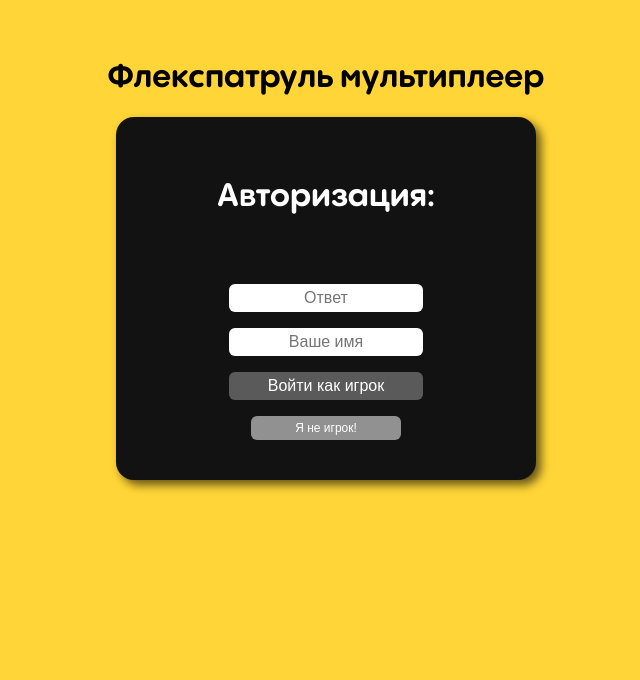
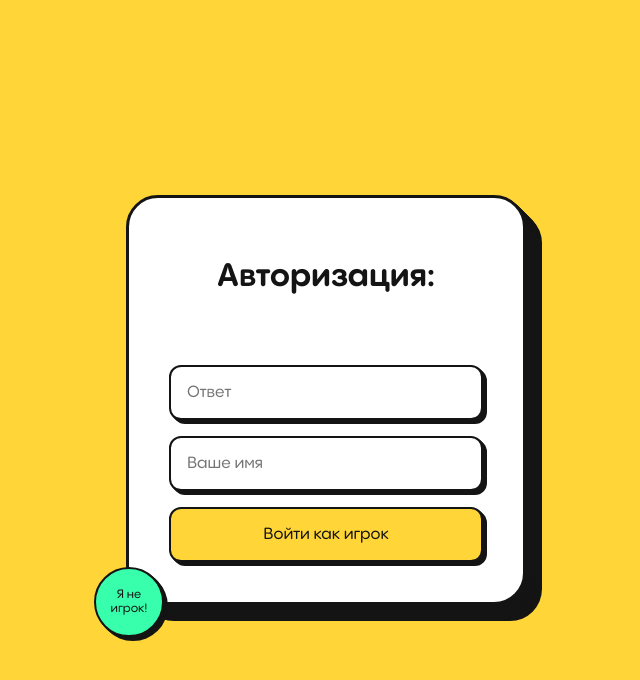
Before and after one commit to anatolykopyl/vk-bingo, a Vue app in the folder frontend/: page / in a window 1280 px wide. Shown: the top 680 px of the page, without its empty margins (314-954 px from the left). Built offline with nearby package versions, Linux system fonts and the light colour scheme.

Commit message:
Redesign and fix dupe events

```diff
--- a/frontend/src/App.vue
+++ b/frontend/src/App.vue
@@ -28,6 +28,7 @@
 :root {
   --clr-bg: #ffd537;
   --clr-accent: #37ffac;
+  --clr-text: #141414;
 }
 
 body {
@@ -35,16 +36,17 @@ body {
   background-color: var(--clr-bg);
 }
 
+input, button {
+  font: inherit;
+}
+
 #app {
   font-family: "Pangram Sans Rounded", Avenir, Helvetica, Arial, sans-serif;
   -webkit-font-smoothing: antialiased;
   -moz-osx-font-smoothing: grayscale;
   text-align: center;
-  color: black;
-  margin-top: 60px;
-}
-
-#game {
-  margin-bottom: 100px;
+  color: var(--clr-text);
+  min-height: 100vh;
+  box-sizing: border-box;
 }
 </style>
--- a/frontend/src/styles/_prepend.scss
+++ b/frontend/src/styles/_prepend.scss
@@ -2,7 +2,7 @@
   $resulting-shadow: null;
 
   @for $i from 1 through $distance {
-    $resulting-shadow: $resulting-shadow, #{$i}px #{$i}px 0 black;
+    $resulting-shadow: $resulting-shadow, #{$i}px #{$i}px 0 var(--clr-text);
   }
 
   box-shadow: $resulting-shadow;
--- a/frontend/src/views/Game/EndGame.vue
+++ b/frontend/src/views/Game/EndGame.vue
@@ -22,10 +22,10 @@ function endGame() {
 
 <style scoped lang="scss">
 .end {
-  position: fixed;
-  bottom: 8px;
-  left: 50%;
-  transform: translateX(-50%);
+  // position: fixed;
+  // bottom: 8px;
+  // left: 50%;
+  // transform: translateX(-50%);
 }
 
 .endButton {
@@ -33,7 +33,7 @@ function endGame() {
   border: none;
   font: inherit;
   padding: 8px 12px;
-  border-bottom: 1px dotted black;
+  border-bottom: 1px dotted var(--clr-text);
 
   &:hover {
     cursor: pointer;
--- a/frontend/src/views/Game/Index.vue
+++ b/frontend/src/views/Game/Index.vue
@@ -1,5 +1,5 @@
 <template>
-  <h1>Флекспатруль мультиплеер</h1>
+  <h1 class="header">Флекспатруль мультиплеер</h1>
 
   <div class="main">
     <div
@@ -12,16 +12,14 @@
       >
       <h2>Кто скинул этот мем?</h2>
       <div class="interactive">
-        <transition name="fade-answers">
+        <transition name="fade-answers" mode="out-in">
           <List
             v-if="!showResult"
             :options="options"
             @selectedAnswer="selectAnswer"
           />
-        </transition>
-        <transition name="spin-result">
           <Result
-            v-if="showResult"
+            v-else
             :selectedName="selectedAnswer"
             :correct="correctAnswer"
           />
@@ -97,19 +95,32 @@ onMounted(async () => {
 </script>
 
 <style scoped lang="scss">
+.header {
+  padding: 60px;
+  margin: auto;
+  height: 42px;
+}
+
 .main {
-  padding-bottom: 200px;
+  position: relative;
+  min-height: calc(100vh - 162px);
+  box-sizing: border-box;
+  padding: 8px;
+  display: flex;
+  flex-direction: column;
+  justify-content: space-between;
 }
 
 .card {
   width: 450px;
-  margin: auto;
+  margin: 0 auto;
+  min-height: 0;
 }
 
 .meme {
   width: 100%;
   border-radius: 32px;
-  border: 3px solid black;
+  border: 3px solid var(--clr-text);
   @include filled-shadow(16);
   transform: translateX(-8px);
 }
@@ -120,11 +131,6 @@ onMounted(async () => {
 
 .interactive {
   position: relative;
-
-  > * {
-    position: absolute;
-    width: 100%;
-  }
 }
 
 .fade-answers-leave-active {
@@ -133,14 +139,6 @@ onMounted(async () => {
 .fade-answers-leave-to {
   opacity: 0;
   transform: scale(0.3);
-}
-
-.spin-result-enter-active {
-  transition: all 2s ease;
-}
-.spin-result-enter-from {
-  transform: scale(0.2);
-  transform: rotateY(120deg);
 }
 
 .loader {
--- a/frontend/src/views/Game/Result.vue
+++ b/frontend/src/views/Game/Result.vue
@@ -31,12 +31,12 @@ export default {
 <style scoped>
 .result {
   padding: 30px 40px;
-  border-radius: 8px;
+  border-radius: 32px;
   background-color: white;
 }
 
 .correct {
-  color: black;
+  color: var(--clr-text);
   background-color: var(--clr-accent);
 }
 
--- a/frontend/src/views/Login/Index.vue
+++ b/frontend/src/views/Login/Index.vue
@@ -1,6 +1,4 @@
 <template>
-  <h1>Флекспатруль мультиплеер</h1>
-
   <div class="authCard">
     <h1>Авторизация:</h1>
 
@@ -9,21 +7,25 @@
       <input
         placeholder="Ответ"
         v-model="answer"
+        class="input"
       >
       <input
         v-if="mode === 'player'"
         placeholder="Ваше имя"
         v-model="username"
+        class="input"
       >
 
       <button
         v-if="mode === 'player'"
+        class="login"
         @click="loginPlayer"
       >
         Войти как игрок
       </button>
       <button
         v-else
+        class="login"
         @click="loginScreen"
       >
         Войти как большой экран
@@ -31,7 +33,7 @@
 
       <button
         @click="switchMode"
-        class="secondary"
+        class="switchMode"
       >
         Я не {{ mode === 'player' ? 'игрок' : 'большой экран' }}!
       </button>
@@ -60,6 +62,10 @@ function switchMode() {
 }
 
 async function loginPlayer() {
+  if (!answer.value || !username.value) {
+    return
+  }
+
   store.username = username.value
 
   await axios
@@ -83,7 +89,7 @@ async function loginScreen() {
 }
 </script>
 
-<style scoped>
+<style scoped lang="scss">
 .auth {
   display: flex;
   gap: 16px;
@@ -92,43 +98,68 @@ async function loginScreen() {
 }
 
 .authCard {
-  background-color: #121212;
-  color: white;
+  position: fixed;
+  top: 50%;
+  left: 50%;
+  transform: translate(-50%, -50%);
+  background: var(--clr-text);
+  color: var(--clr-text);
   width: 400px;
   margin: auto;
-  border-radius: 18px;
-  padding: 40px 10px;
-  box-shadow: 5px 5px 10px rgba(0, 0, 0, 0.6);
+  border-radius: 32px;
+  padding: 40px 40px;
+  box-sizing: border-box;
+  background: white;
+  border: 3px solid var(--clr-text);
+  @include filled-shadow(16);
 }
 
-input {
-  font-size: 1em;
-  text-align: center;
-  padding: 5px 8px;
-  border-radius: 6px;
-  border: none;
-  width: 20ch;
+.input {
+  font-size: 16px;
+  padding: 16px;
+  border: 2px solid var(--clr-text);
+  width: 100%;
+  box-sizing: border-box;
+  @include filled-shadow(4);
+  border-radius: 12px;
+
+  &:focus {
+    outline: none;
+  }
 }
 
-button {
-  color: white;
-  font-size: 1em;
-  box-sizing: content-box;
-  background-color: #5a5a5a;
-  border-radius: 6px;
+.login {
+  color: var(--clr-text);
+  font-size: 16px;
+  box-sizing: border-box;
+  background-color: var(--clr-bg);
   border: none;
-  width: 20ch;
-  padding: 5px 8px;
+  width: 100%;
+  padding: 16px;
   cursor: pointer;
+  border: 2px solid var(--clr-text);
+  @include filled-shadow(4);
+  border-radius: 12px;
 }
 
-button.secondary {
-  background: #919191;
+.switchMode {
+  position: absolute;
+  color: var(--clr-text);
+  background: var(--clr-accent);
   font-size: 12px;
+  width: 70px;
+  height: 70px;
+  border-radius: 100px;
+  border: 2px solid var(--clr-text);
+  left: 0;
+  bottom: 0;
+  transform: translate(-50%, 50%);
+  cursor: pointer;
+  @include filled-shadow(4);
 }
 
 @media only screen and (max-width: 520px) {
-  div {
+  .authCard {
     width: 100%;
     padding: 40px 0;
   }
--- a/frontend/src/views/Screen/Answer.vue
+++ b/frontend/src/views/Screen/Answer.vue
@@ -25,7 +25,7 @@ const position = reactive({
   border-radius: 32px;
   font-size: 30px;
   padding: 32px;
-  border: 3px solid black;
+  border: 3px solid var(--clr-text);
   top: 50%;
   left: 50%;
   font-weight: 600;
--- a/frontend/src/views/Screen/Index.vue
+++ b/frontend/src/views/Screen/Index.vue
@@ -148,7 +148,7 @@ onMounted(() => {
   padding: 64px;
   background: var(--clr-bg);
   box-sizing: border-box;
-  color: black;
+  color: var(--clr-text);
 }
 
 .image {
@@ -158,7 +158,8 @@ onMounted(() => {
   object-fit: contain;
   margin-top: auto;
   margin-bottom: auto;
-  border: 3px solid black;
+  background: var(--clr-text);
+  border: 3px solid var(--clr-text);
   @include filled-shadow(16);
   border-radius: 64px;
   animation-name: rock;
@@ -187,7 +188,7 @@ onMounted(() => {
 }
 
 .users.-unanwsered {
-  border-right: 1px dashed black;
+  border-right: 1px dashed var(--clr-text);
 }
 
 .user.-correct {
```
Also changed, not shown: 1 other file (tests, documents, lock files or other folders).
